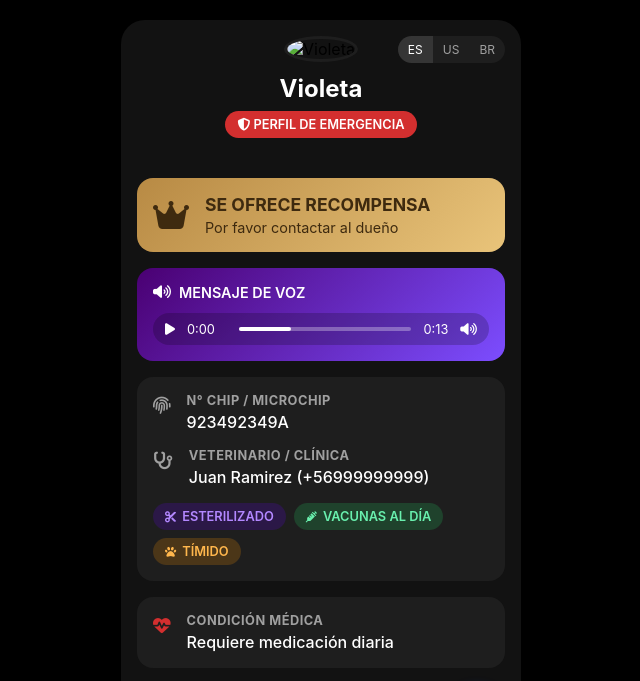
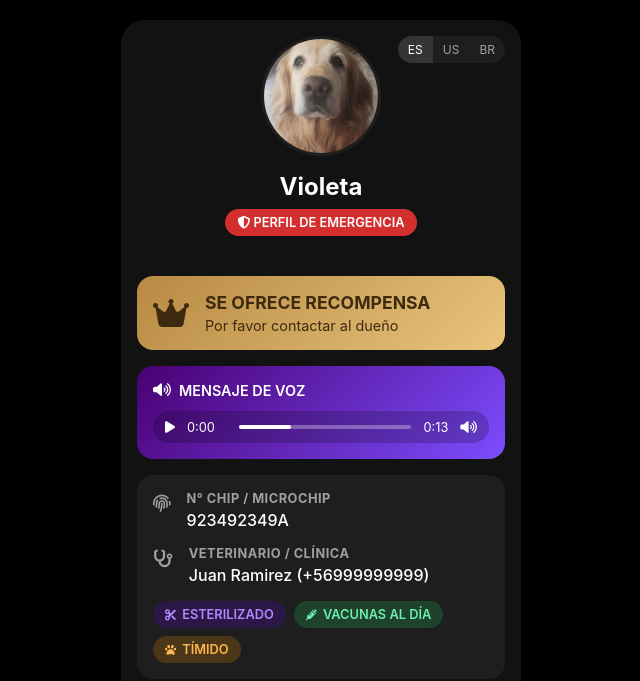
Before and after one commit to Alan2527/QR-SOS, a plain HTML site: page index.html in a window 1280 px wide. Shown: the top 681 px of the page, without its empty margins (319-959 px from the left). Drawn offline with Linux system fonts and the light colour scheme.

Commit message:
Update index.html

```diff
--- a/index.html
+++ b/index.html
@@ -387,7 +387,7 @@
         <button>US</button>
         <button>BR</button>
       </div>
-      <img src="violeta.png" alt="Violeta" class="pet-image">
+      <img src="violeta.jpeg" alt="Violeta" class="pet-image">
       <h1 class="pet-name">Violeta</h1>
       <span class="emergency-badge"><i class="fas fa-shield-alt"></i> PERFIL DE EMERGENCIA</span>
     </div>
```
